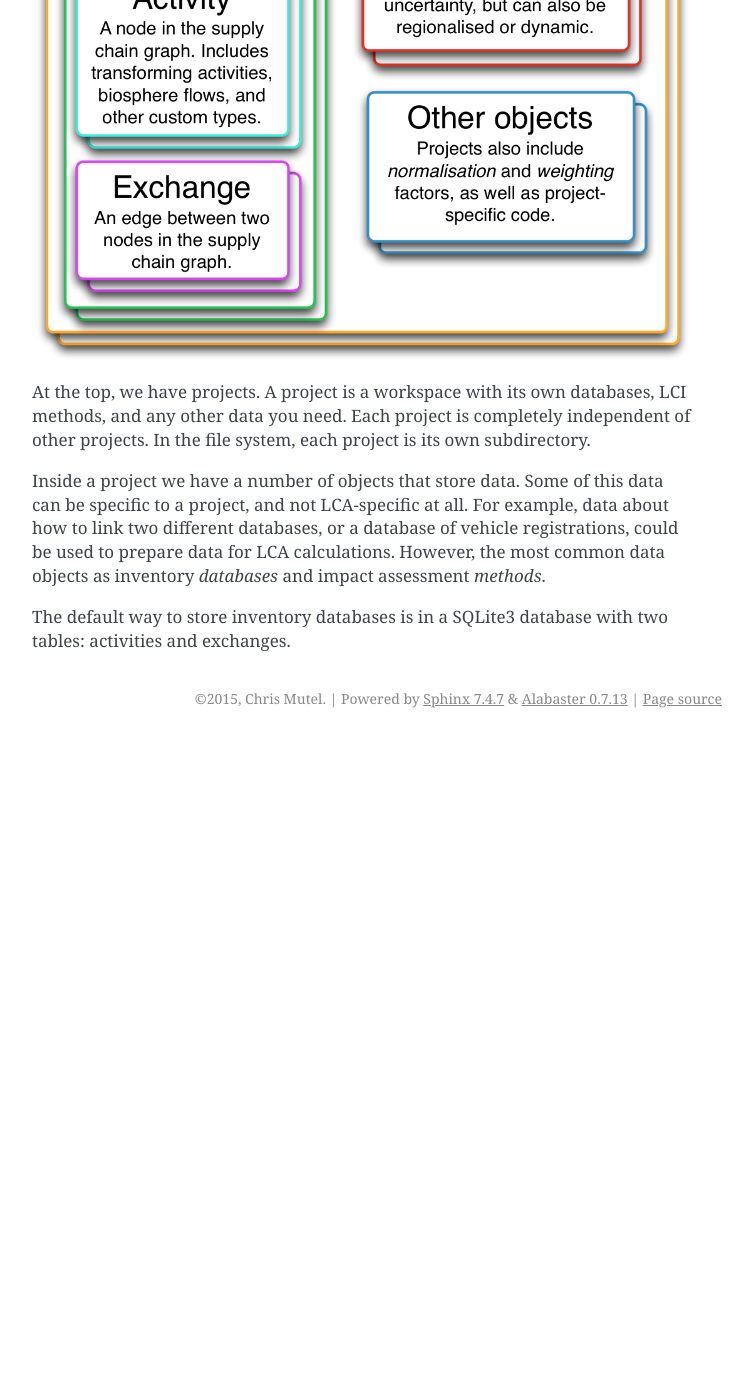
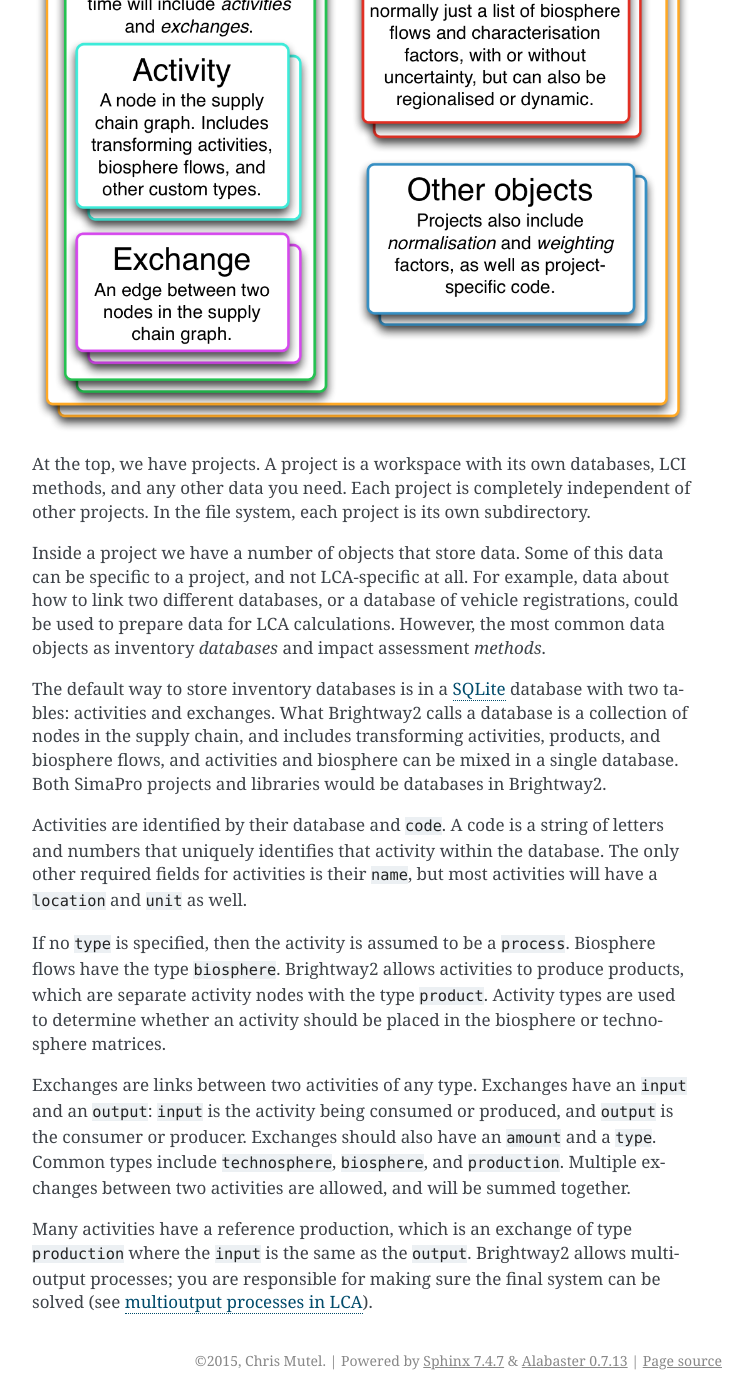
Before and after one commit to brightway-lca/brightway2, a Sphinx documentation site: the page built from docs/intro.rst, in a window 1280 px wide and 1400 px high, scrolled down 560 px. Shown: the whole window, without its empty margins (388-1141 px from the left). Built offline with Sphinx 7.4.7, drawn with Linux system fonts in a browser that asks for light colours; before the commit the page ends 1298 px from its top, so only the background shows below that; some of the changed text lies outside the part shown.

```diff
--- a/docs/intro.rst
+++ b/docs/intro.rst
@@ -14,4 +17,12 @@
 
 Inside a project we have a number of objects that store data. Some of this data can be specific to a project, and not LCA-specific at all. For example, data about how to link two different databases, or a database of vehicle registrations, could be used to prepare data for LCA calculations. However, the most common data objects as inventory *databases* and impact assessment *methods*.
 
-The default way to store inventory databases is in a SQLite3 database with two tables: activities and exchanges.
+The default way to store inventory databases is in a `SQLite <https://www.sqlite.org/>`__ database with two tables: activities and exchanges. What Brightway2 calls a database is a collection of nodes in the supply chain, and includes transforming activities, products, and biosphere flows, and activities and biosphere can be mixed in a single database. Both SimaPro projects and libraries would be databases in Brightway2.
+
+Activities are identified by their database and ``code``. A code is a string of letters and numbers that uniquely identifies that activity within the database. The only other required fields for activities is their ``name``, but most activities will have a ``location`` and ``unit`` as well.
+
+If no ``type`` is specified, then the activity is assumed to be a ``process``. Biosphere flows have the type ``biosphere``. Brightway2 allows activities to produce products, which are separate activity nodes with the type ``product``. Activity types are used to determine whether an activity should be placed in the biosphere or technosphere matrices.
+
+Exchanges are links between two activities of any type. Exchanges have an ``input`` and an ``output``: ``input`` is the activity being consumed or produced, and ``output`` is the consumer or producer. Exchanges should also have an ``amount`` and a ``type``. Common types include ``technosphere``, ``biosphere``, and ``production``. Multiple exchanges between two activities are allowed, and will be summed together.
+
+Many activities have a reference production, which is an exchange of type ``production`` where the ``input`` is the same as the ``output``. Brightway2 allows multioutput processes; you are responsible for making sure the final system can be solved (see `multioutput processes in LCA <http://chris.mutel.org/multioutput.html>`__).
```
Also changed, not shown: other parts of docs/intro.rst (+3 -0 lines), 1 other file.
